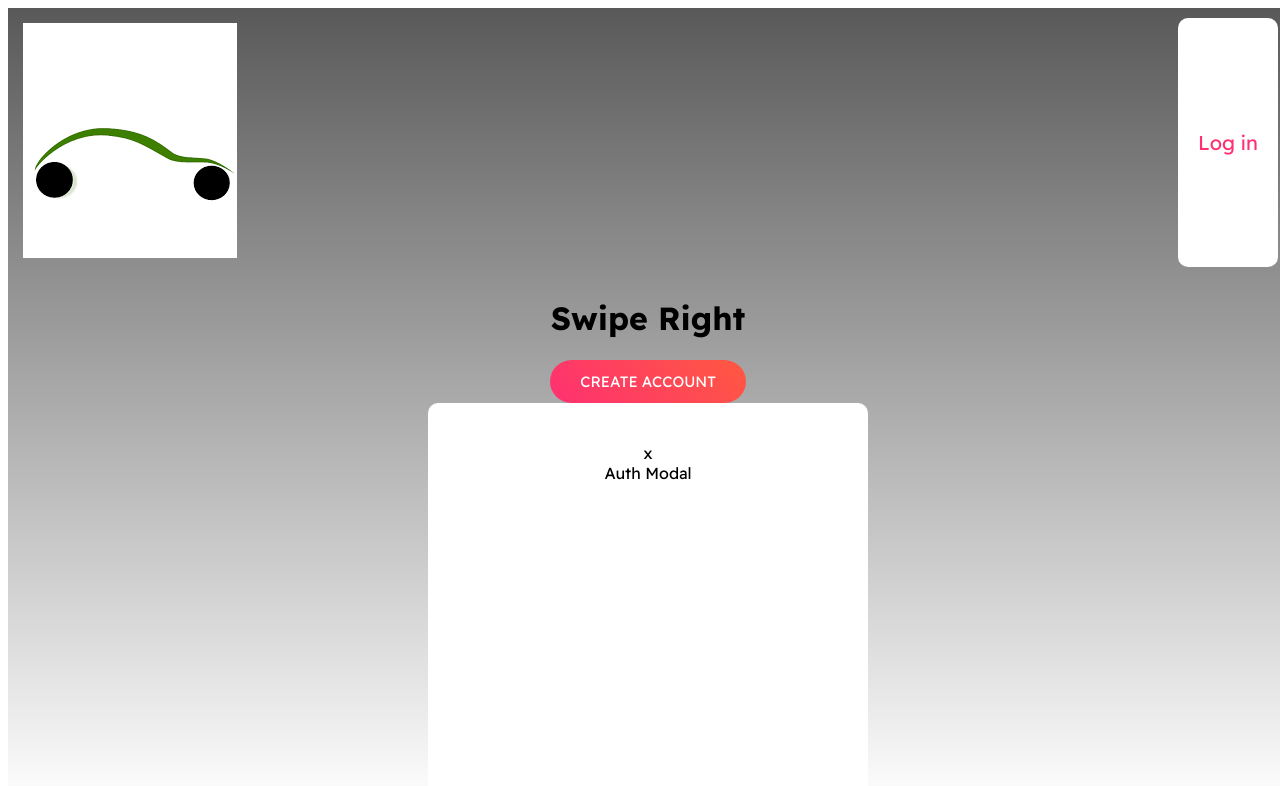
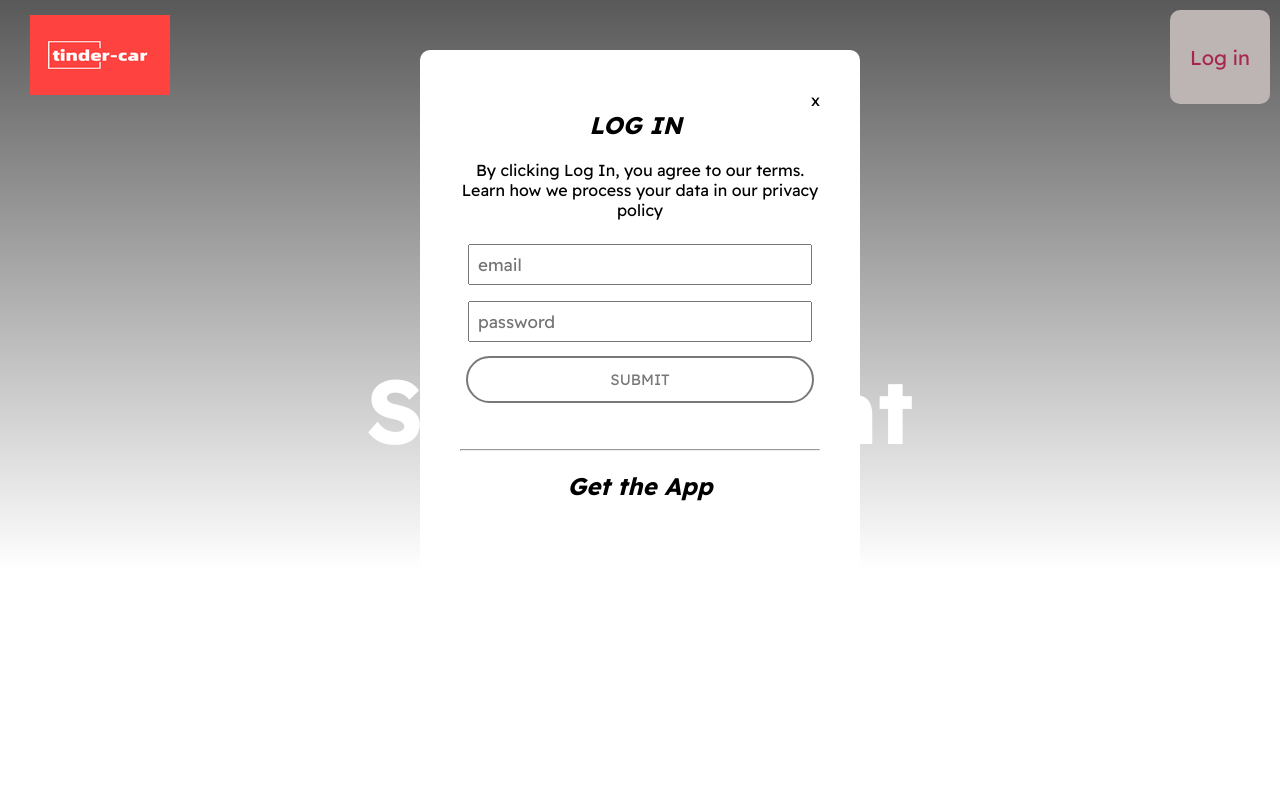
Before and after one commit to wx9529/link-up, a React (Create React App) app: page / in a window 1280 px wide. Both pictures are taken after a click on the button "Log in". Shown: the top 786 px of the page. Built offline with nearby package versions, Linux system fonts and the light colour scheme.

Commit message:
finished the sign-up and login form

```diff
--- a/src/components/AuthModal.js
+++ b/src/components/AuthModal.js
@@ -1,14 +1,84 @@
-const AuthModal = ({setShowModal}) => {
+import { useState } from "react";
+
+const AuthModal = ({setShowModal, isSignUp}) => {
+
+  const [firstName, setFirstName] =useState(null)
+  const [lastName, setLastName] = useState(null)
+  const [email, setEmail] =useState(null)
+  const [password, setPassword] = useState(null)
+  const [confirmPassword, setConfirmPassword] = useState(null)
+  const [error, setError] = useState(null)
 
   const handleClick = () => {
     setShowModal(false)
   }
+
+  const handleSubmit = (e)=>{
+    e.preventDefault()
+    try {
+      if(isSignUp && (password !== confirmPassword)){
+        setError('Passwords need to match')
+      }
+      console.log('make a post request to our database')
+    }
+    catch(error){
+      console.log(error)
+    }
+  }
+
   return (
     <div className="auth-modal">
-      <div onClick={handleClick}>
+      <div className="close-icon" onClick={handleClick}>
         x
       </div>
-      Auth Modal
+      <h2>{isSignUp ? 'CREATE ACCOUNT' : 'LOG IN'}</h2>
+      <p>By clicking Log In, you agree to our terms. Learn how we process your data in our privacy policy</p>
+     <form onSubmit={handleSubmit}>
+        {isSignUp && <input
+          type="name"
+          id="first-name"
+          name="first-name"
+          placeholder="first-name"
+          required={true}
+          onChange={(e) => setFirstName(e.target.value)}
+        />}
+        {isSignUp && <input
+          type="name"
+          id="last-name"
+          name="last-name"
+          placeholder="last-name"
+          required={true}
+          onChange={(e) => setLastName(e.target.value)}
+        />}
+       <input
+         type="email"
+         id="email"
+         name="email"
+         placeholder="email"
+         required={true}
+         onChange={(e)=>setEmail(e.target.value)}
+       />
+        <input
+          type="password"
+          id="password"
+          name="password"
+          placeholder="password"
+          required={true}
+          onChange={(e) => setPassword(e.target.value)}
+        />
+        {isSignUp && <input
+          type="password"
+          id="confirm-password"
+          name="confirm-password"
+          placeholder="confirm password"
+          required={true}
+          onChange={(e) => setConfirmPassword(e.target.value)}
+        />}
+        <input className="secondary-button" type="submit"/>
+        <p>{error}</p>
+     </form>
+     <hr/>
+     <h2>Get the App</h2>
     </div>
   )
 }
--- a/src/components/Nav.js
+++ b/src/components/Nav.js
@@ -1,12 +1,13 @@
 import logo from "../img/example.png"
 
-const Nav = ({minimal, authToken, setShowModal}) => {
+const Nav = ({minimal, authToken, setShowModal, showModal, setIsSignUp}) => {
 
   // switch logo picture with minimal
   // const minimal = false
   // src= {minimal ? logo1 : logo2}
   const handleClick = () =>{
     setShowModal(true)
+    setIsSignUp(false)
   }
 
   return (
@@ -14,7 +15,7 @@
     <div class="logo-container">
       <img className="logo" src={logo}/>
     </div>
-    {!authToken && !minimal && <button className= "nav-button" onClick={handleClick}>
+    {!authToken && !minimal && <button className= "nav-button" onClick={handleClick} disabled={showModal}>
       Log in</button>}
     </nav>
   )
--- a/src/index.css
+++ b/src/index.css
@@ -1,12 +1,22 @@
 @import url('https://fonts.googleapis.com/css2?family=Readex+Pro:wght@200;300;400;500;700&family=Righteous&family=Source+Sans+Pro:wght@300&display=swap');
 
-html {
+html, body{
   margin: 0;
   padding: 0;
+  text-align: center;
+}
+
+h2 {
+  font-style: italic;
 }
 
 * {
   font-family: 'Readex Pro', sans-serif;
+}
+
+.primary-title{
+  font-size: 90px;
+  color: rgb(255,255,255);
 }
 
 .primary-button {
@@ -18,12 +28,26 @@
   border-radius: 30px;
   border: none;
 }
+
 .primary-button:hover {
   background: linear-gradient(260deg, rgb(254, 118, 114), rgb(255, 89, 64));
 }
 
-body {
-  text-align: center;
+.secondary-button {
+  color:rgb(121,119,119);
+  background-color: rgb(255,255,255);
+  font-weight: 500px;
+  font-size: 15px;
+  text-transform: uppercase;
+  padding:12px 30px;
+  border-radius: 30px;
+  border: solid 2px rgb(121,119,119);
+  margin: 6px;
+}
+
+.secondary-button:hover {
+  color: rgb(48,48,48);
+  border: solid 2px rgb(48,48,48);
 }
 
 /* nav bar */
@@ -43,6 +67,11 @@
   margin: 10px;
 }
 
+nav .nav-button:disabled {
+  background-color: rgb(189,180,180);
+  color:rgb(168,38,75)
+}
+
 nav .logo-container {
   width: 170px;
   margin: 15px;
@@ -56,7 +85,7 @@
 /* homepage */
 .overlay {
   width: 100vw;
-  height: 100vh;
+  height: auto;
   position: fixed;
   background: linear-gradient(
     to bottom,
@@ -64,17 +93,37 @@
     rgba(0, 0, 0, 0) 100%
   );
 }
-
+.home {
+  margin-top: 30vh;
+}
 /* auth modal */
 .auth-modal {
-  position: center;
-  top: 175px;
+  position: absolute;
+  left: 0;
+  right: 0;
+  top: 50px;
   margin-left: auto;
   margin-right: auto;
   max-width: 360px;
   height: 600px;
-  background-color: white;
+  background-color: rgb(255,255,255);
   border-radius: 10px;
   padding:40px;
+}
 
+.auth-modal .close-icon {
+  float:right;
 }
+
+.auth-modal form {
+  display: flex;
+  flex-direction: column;
+}
+
+.auth-modal input[type=name],
+.auth-modal input[type=password],
+.auth-modal input[type=email] {
+  padding:8px;
+  margin: 8px;
+  font-size: 17px;
+}
--- a/src/pages/Home.js
+++ b/src/pages/Home.js
@@ -4,25 +4,31 @@
 
 const Home = () => {
   const [showModal, setShowModal]= useState(false)
+  const[isSignUp, setIsSignUp] = useState(true)
 
   const authToken = false;
 
   const handleClick = () => {
     console.log("clicked")
     setShowModal(true)
+    setIsSignUp(true)
   }
 
   return (
     <div className="overlay">
 
-      <Nav minimal={false} authToken={authToken} setShowModal={setShowModal}/>
+      <Nav minimal={false}
+           authToken={authToken}
+           setShowModal={setShowModal}
+           showModal={showModal}
+           setIsSignUp={setIsSignUp}/>
       <div className="home">
-      <h1>Swipe Right</h1>
+      <h1 className="primary-title">Swipe Right</h1>
       <button className="primary-button" onClick={handleClick}>
         {authToken ? 'Signout' : 'Create Account'}
         </button>
         {showModal && (
-          <AuthModal setShowModal={setShowModal}/>
+          <AuthModal setShowModal={setShowModal} isSignUp={isSignUp}/>
         )}
     </div>
     </div>
```
Also changed, not shown: src/img/example.png.
